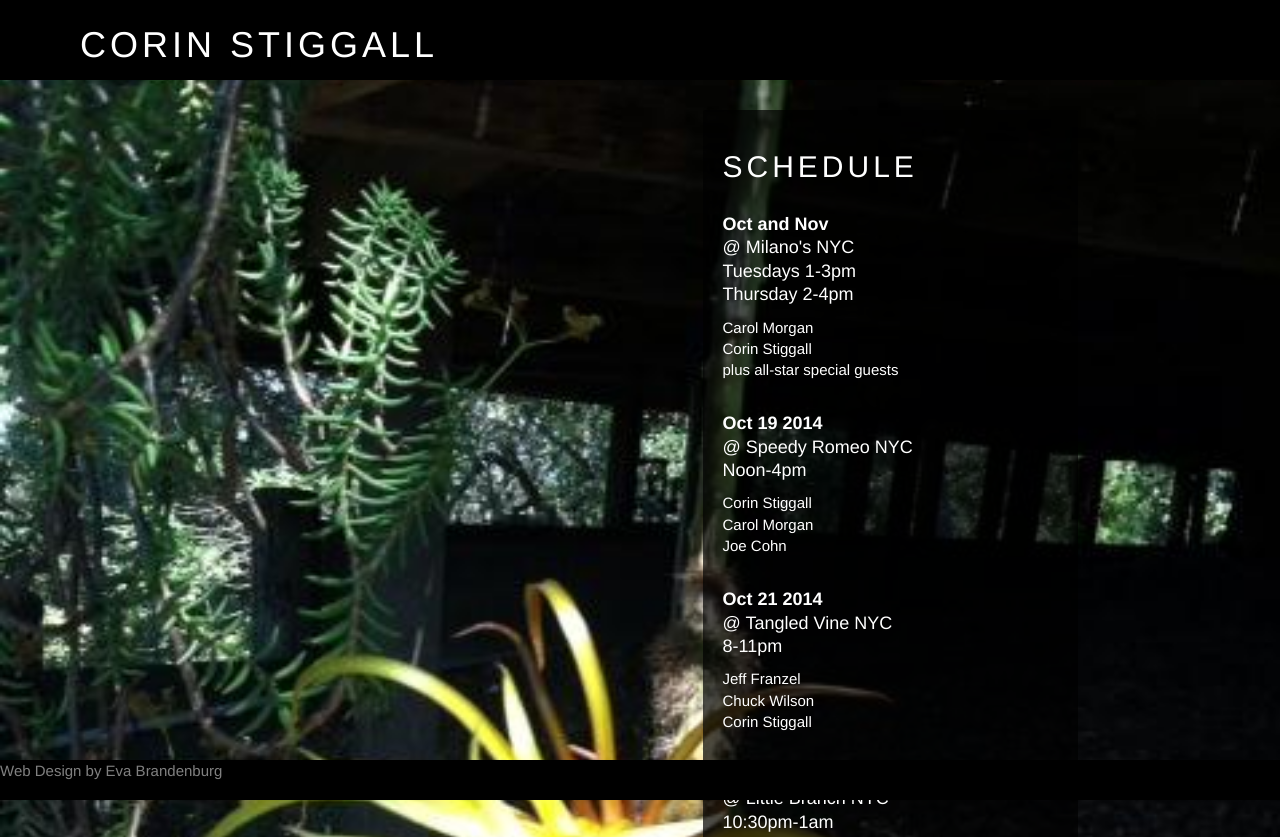
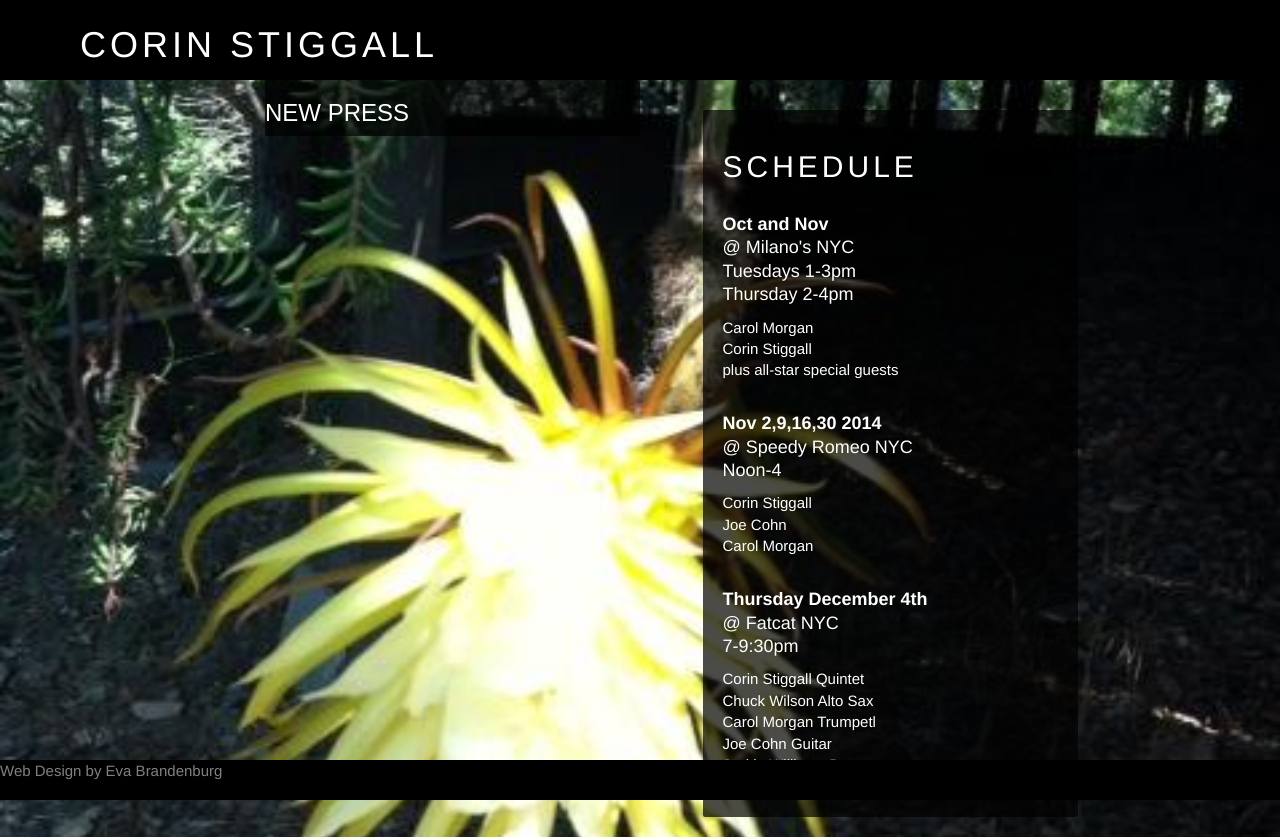
Before and after one commit to evabrandenburg/corin, a plain HTML site: page index.html in a window 1280 px wide. Shown: the top 837 px of the page. Drawn offline with nearby package versions, Linux system fonts and the light colour scheme.

Commit message:
more linkz

```diff
--- a/index.html
+++ b/index.html
@@ -17,7 +17,7 @@
 
 			<!--<nav>
 				<ul>
-					<li><a href="index.html">About</a></li>
+					<li><a class="press" href="http://jazzlives.wordpress.com/2014/11/04/secret-strollers-corin-stiggall-carol-morgan-chuck-wilson-milanos-nov-4-2014/" >NEW PRESS</a></li>
 					<li><a href="music.html">Music</a></li>
 					<li><a href="video.html">Videos</a></li>
 					<li><a href="schedule.html">Schedule</a></li>
@@ -28,6 +28,9 @@
 			</nav>-->
 
 	</div>
+
+	<div class="press"><h3><a href="http://jazzlives.wordpress.com/2014/11/04/secret-strollers-corin-stiggall-carol-morgan-chuck-wilson-milanos-nov-4-2014/" >NEW PRESS</a></h3></div>
+
 
 
 	<!--<div class="top">
@@ -60,7 +63,7 @@
 		plus all-star special guests<br>
 		<br></span>
 
-		<h4><strong>Oct 19 2014</strong><br>
+		<!--<h4><strong>Oct 19 2014</strong><br>
 		<span class="date">@ Speedy Romeo NYC</span><br>
 		 Noon-4pm
 		</h4>
@@ -108,18 +111,30 @@
 		Jeff Franzel<br>
 		Chuck Wilson<br>
 		Corin Stiggall<br>
-		<br></span>
+		<br></span>  -->
 
 		<h4><strong>Nov 2,9,16,30 2014</strong><br>
 		<span class="date">@ Speedy Romeo NYC</span><br>
 		 Noon-4
 		</h4>
 		<span class="ppl">
-		Speedy Romeo NYC<br>
 		Corin Stiggall<br>
 		Joe Cohn<br>
 		Carol Morgan<br>
 		<br></span>
+
+		<h4><strong>Thursday December 4th</strong><br>
+		<span class="date">@ Fatcat NYC</span><br>
+		 7-9:30pm
+		</h4>
+		<span class="ppl">
+		Corin Stiggall Quintet<br>
+		Chuck Wilson Alto Sax<br>
+		Carol Morgan Trumpetl<br>
+		Joe Cohn Guitar<br>
+		Jackie Williams Drums<br>
+		<br></span>
+
 
 		</div>
 	</div>
--- a/styles/main.css
+++ b/styles/main.css
@@ -92,7 +92,7 @@ li {
 }
 
 a {
-	color:				#B3BDFF;
+	color:				white;
 	text-decoration:	none;
 	font-family: 		sans-serif;
 	-webkit-transition: color .25s linear;
@@ -133,6 +133,19 @@ nav {
 	color:				white;
 	padding:			20px;
 	display:			block;
+}
+
+.press {
+
+	margin-top:			80px;
+	margin-bottom:		20px;
+	width:				30%;
+	margin-left:		20%;
+	border-radius:		2px;
+	background-color:	rgba(0, 0, 0, 0.70);
+	color:				white;
+	display:			block;
+	float:				left;
 }
 
 .contact {
```
Also changed, not shown: 1 other file.
